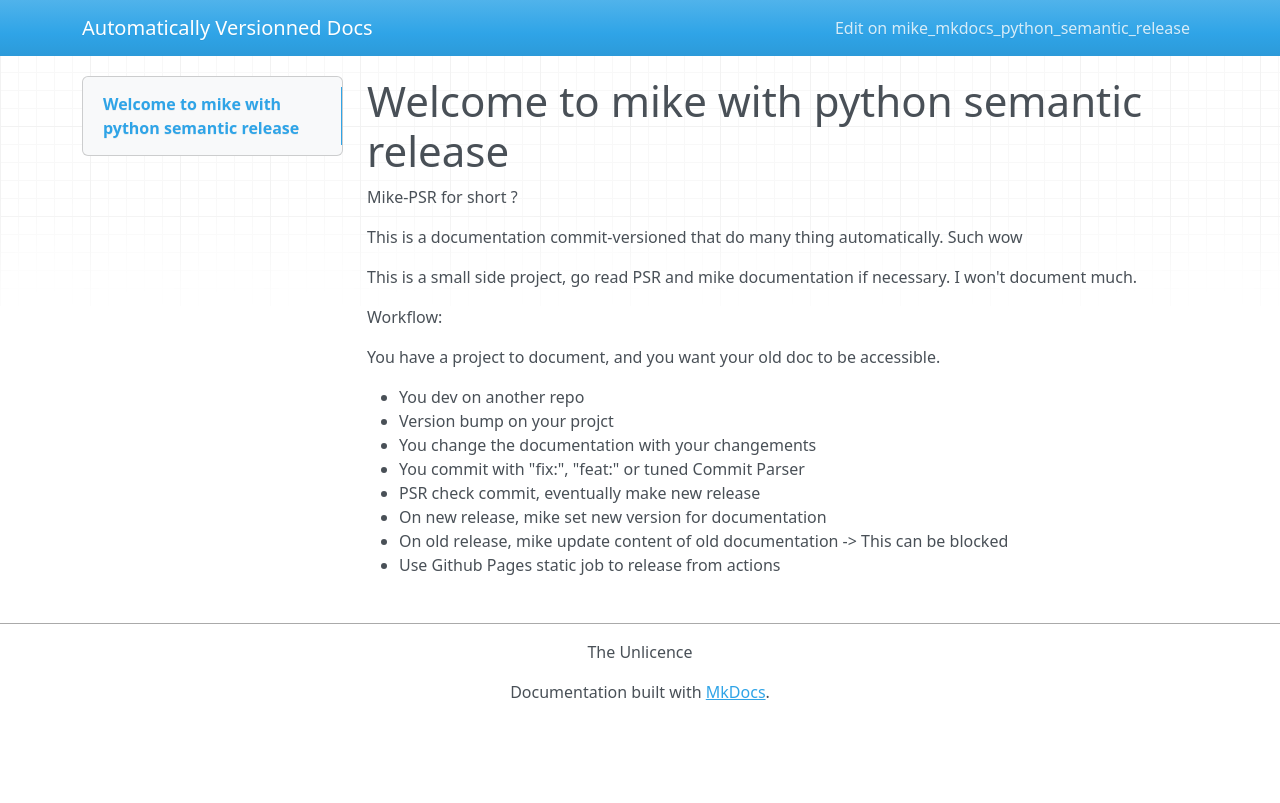
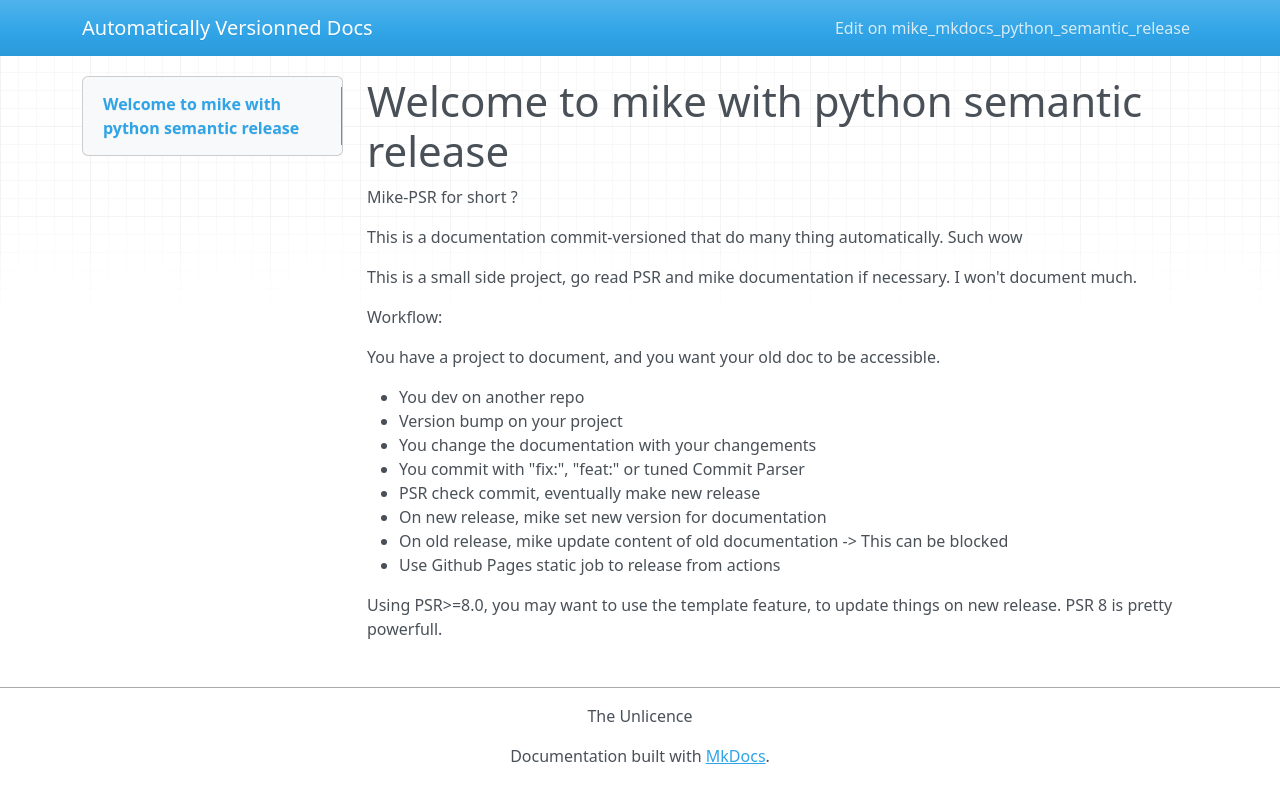
Before and after one commit to zckv/mike_PSR, an MkDocs documentation site: the page built from docs/index.md, in a window 1280 px wide. Shown: the top 803 px of the page. Built offline with MkDocs 1.6.1, drawn with Linux system fonts in a browser that asks for light colours; nearby versions of some CDN libraries.

Commit message:
docs: update and typo

```diff
--- a/docs/index.md
+++ b/docs/index.md
@@ -12,10 +12,13 @@
 You have a project to document, and you want your old doc to be accessible.
 
 - You dev on another repo
-- Version bump on your projct
+- Version bump on your project
 - You change the documentation with your changements
 - You commit with "fix:", "feat:" or tuned Commit Parser
 - PSR check commit, eventually make new release
 - On new release, mike set new version for documentation
 - On old release, mike update content of old documentation -> This can be blocked
 - Use Github Pages static job to release from actions
+
+Using PSR>=8.0, you may want to use the template feature,
+to update things on new release. PSR 8 is pretty powerfull.
```
Also changed, not shown: README.md (+23 -0 lines).
